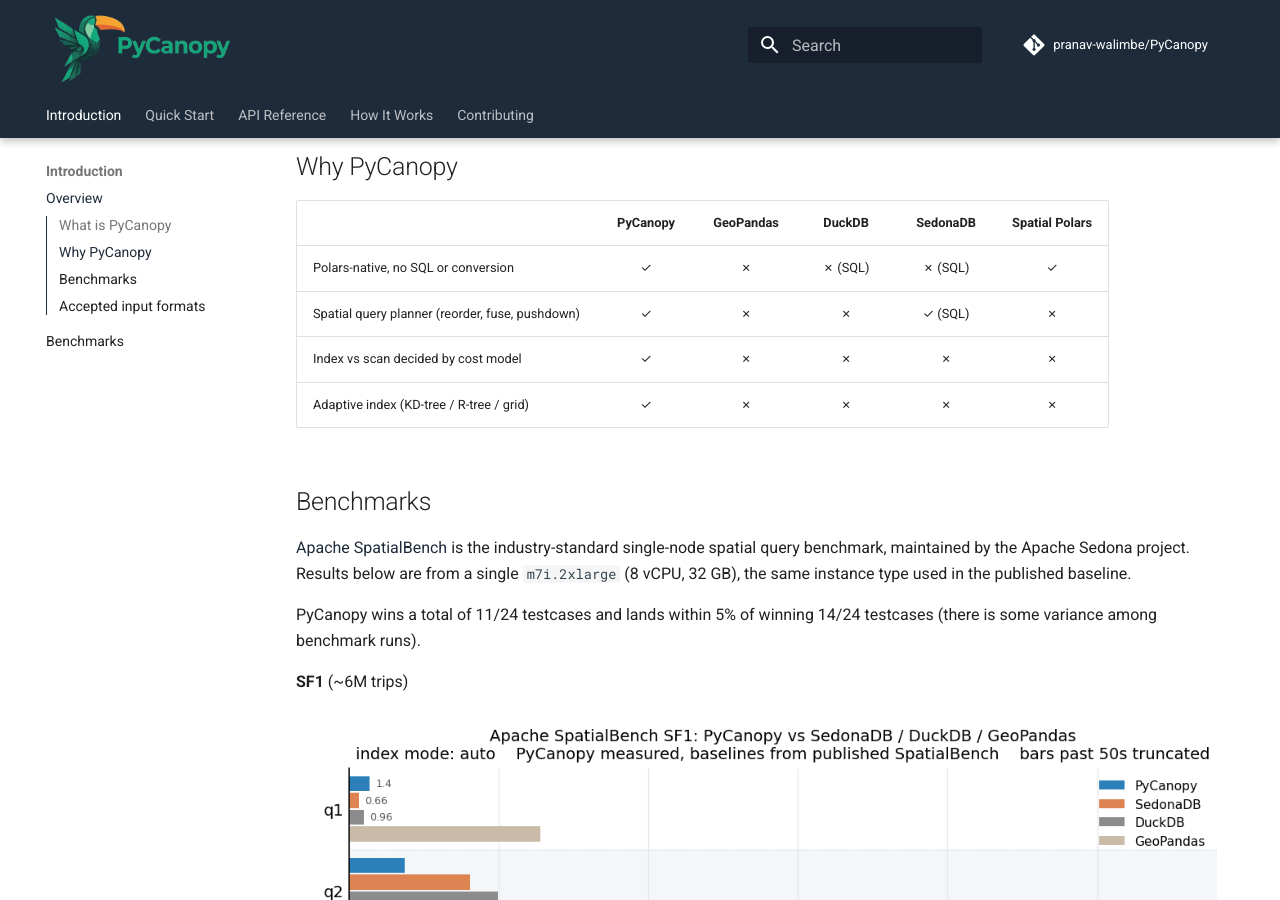
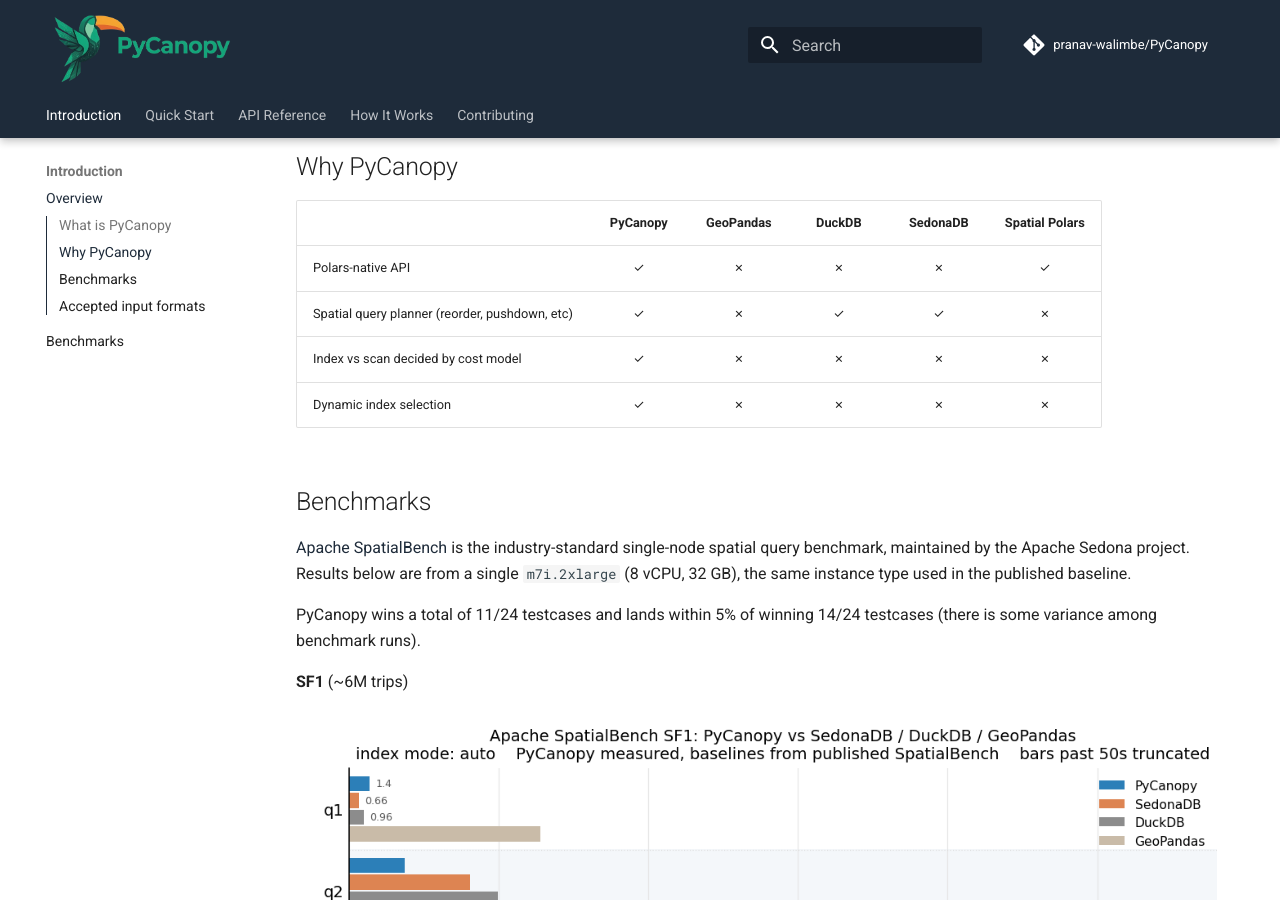
Before and after one commit to pranav-walimbe/PyCanopy, an MkDocs documentation site: the page built from docs/index.md, in a window 1280 px wide and 900 px high, scrolled down 354 px. Built offline with MkDocs 1.6.1 and Material for MkDocs 9.7.7, drawn with Linux system fonts in a browser that asks for light colours; comment, search, counter and statistics services are not loaded.

```diff
--- a/docs/index.md
+++ b/docs/index.md
@@ -10,10 +10,10 @@
 
 |  | PyCanopy | GeoPandas | DuckDB | SedonaDB | Spatial Polars |
 |:--|:--------:|:---------:|:------:|:--------:|:--------------:|
-| Polars-native, no SQL or conversion             | ✓ | ✗ | ✗ (SQL) | ✗ (SQL) | ✓ |
-| Spatial query planner (reorder, fuse, pushdown) | ✓ | ✗ | ✗ | ✓ (SQL) | ✗ |
+| Polars-native API                               | ✓ | ✗ | ✗ | ✗ | ✓ |
+| Spatial query planner (reorder, pushdown, etc)  | ✓ | ✗ | ✓ | ✓ | ✗ |
 | Index vs scan decided by cost model             | ✓ | ✗ | ✗ | ✗ | ✗ |
-| Adaptive index (KD-tree / R-tree / grid)        | ✓ | ✗ | ✗ | ✗ | ✗ |
+| Dynamic index selection                         | ✓ | ✗ | ✗ | ✗ | ✗ |
 
 ## Benchmarks
 
```
Also changed, not shown: 1 other file.
